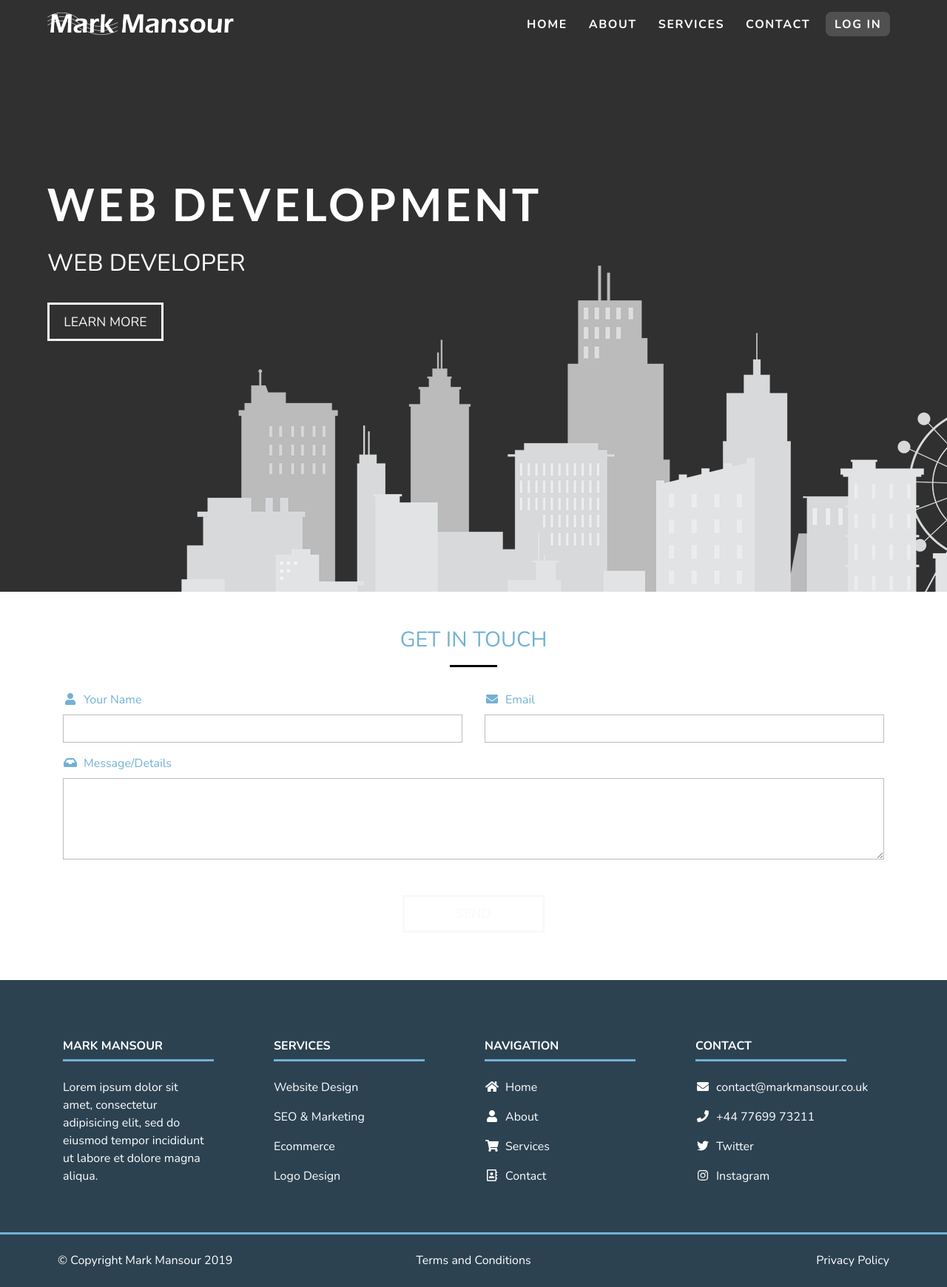
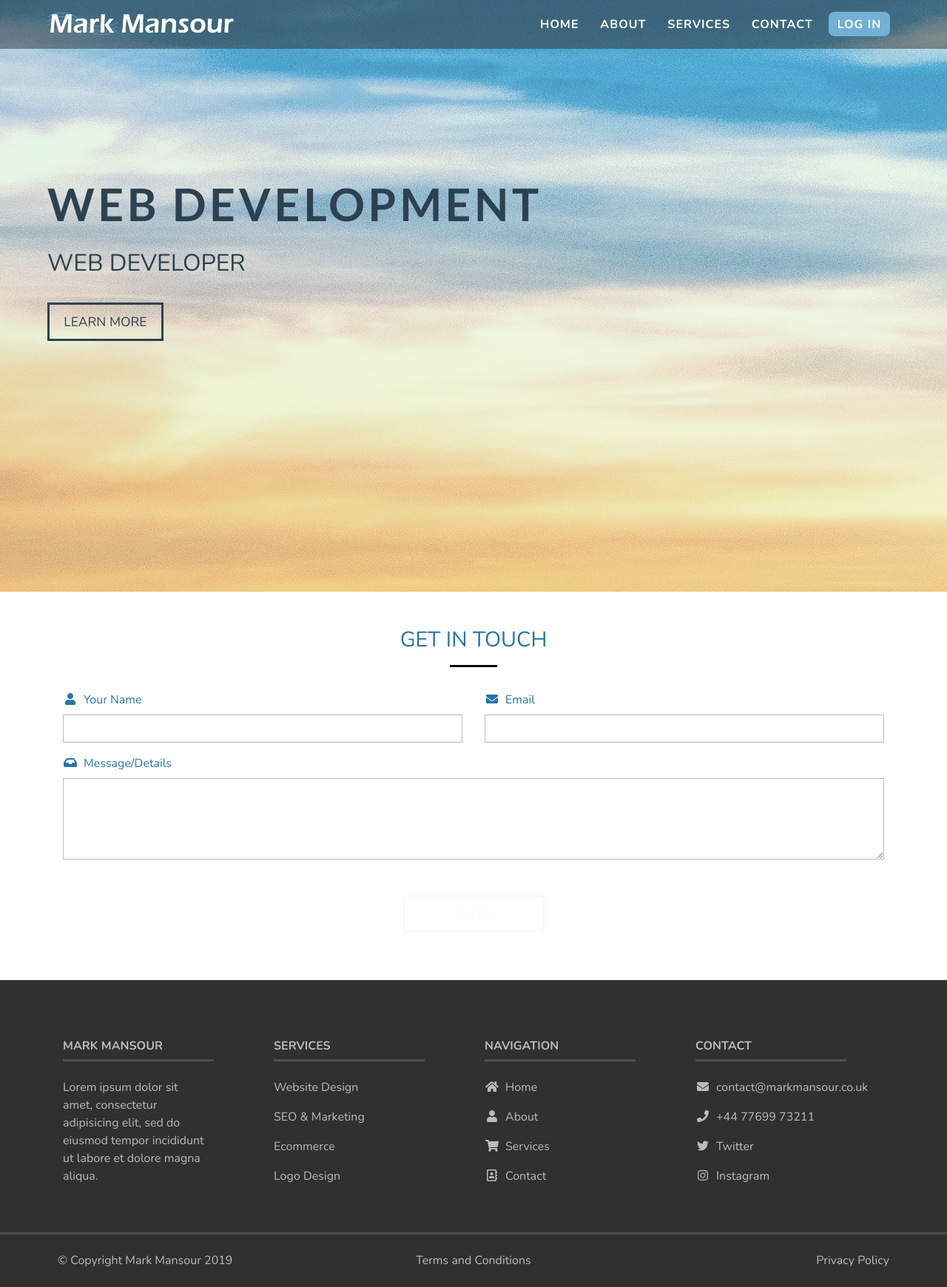
Before and after one commit to MarkMansour1/website, a PHP site: page / in a window 1280 px wide; the page is wider, and only the part inside the window is pictured. Shown: that part at 74% size. Run offline with PHP 8.4, Linux system fonts and the light colour scheme; some libraries are stand-ins or nearby versions.

Commit message:
Light theme

```diff
--- a/css/style.css
+++ b/css/style.css
@@ -33,6 +33,16 @@ body {
   border-radius: 0;
   padding: .6rem 1.2rem;
   font-size: 1.1rem;
+}
+
+.btn-outline-dark {
+  border-color: var(--dblue);
+  color: var(--dblue);
+}
+
+.btn-outline-dark:hover {
+  border-color: var(--dblue);
+  background-color: var(--dblue);
 }
 
 /* Page header */
@@ -73,7 +83,7 @@ hr {
 .home {
   width: 100%;
   height: 100vh;
-  background-image: url(../img/buildings.png);
+  background-image: url(../img/landscape.jpg);
 }
 
 .caption {
@@ -81,7 +91,7 @@ hr {
   max-width: 100%;
   text-transform: uppercase;
   text-align: left;
-  color: white;
+  color: var(--dblue);
   position: absolute;
   left: 5%;
   top: 30%;
@@ -94,9 +104,10 @@ hr {
   /* background-image: linear-gradient(rgba(70, 131, 166, 1), rgba(255, 255, 255, 0)); */
   background-color: rgba(48, 48, 48, 0.5);
   text-transform: uppercase;
+  /* font-family: "Lato", sans-serif; */
   font-weight: 700;
   font-size: 1rem;
-  letter-spacing: .1rem;
+  letter-spacing: 1px;
   padding: .5rem 5%;
 }
 
@@ -139,18 +150,25 @@ hr {
 }
 
 .loginbtn {
-  background-color: var(--mgrey);
+  background-color: var(--lblue);
+  color: white;
   border-radius: .5rem;
-  color: white;
   position: relative;
   top: .5rem;
   padding: .4rem .75rem .3rem;
 }
 
+.btnlogin {
+  font-size: 1rem;
+  font-weight: 700;
+  margin: .1rem 0 0 .2rem;
+  border-radius: 0;
+}
+
 .loginbtn:hover {
+  background-color: var(--mblue);
   color: white;
   text-decoration: none;
-  background-color: rgb(70, 70, 70);
   -webkit-transition: all 0.3s ease-in-out 0s;
   transition: all 0.3s ease-in-out 0s;
 }
@@ -159,7 +177,7 @@ hr {
 
 .contact {
   padding: 3rem 0;
-  color: var(--lblue);
+  color: var(--mblue);
 }
 
 .contact form input, .contact form textarea {
@@ -169,7 +187,7 @@ hr {
 
 .contact form input:focus, .contact form textarea:focus {
   box-shadow: 0 0 0 white;
-  border: 1px solid var(--lblue);
+  border: 1px solid var(--mblue);
 }
 
 .contact form .btn {
@@ -181,8 +199,8 @@ hr {
 /* footer */
 
 footer {
-  background-color: var(--dblue);
-  color: var(--white);
+  background-color: var(--dgrey);
+  color: var(--lgrey);
   padding-top: 5rem;
 }
 
@@ -192,7 +210,7 @@ footer h6 {
 }
 
 footer hr {
-  border-top: .2rem solid var(--lblue);
+  border-top: .2rem solid var(--mgrey);
   display: inline-block;
   width: 80%;
   margin: 0 0 1rem;
@@ -203,11 +221,11 @@ footer .footer-description {
 }
 
 footer a {
-  color: var(--white);
+  color: var(--lgrey);
 }
 
 footer a:hover {
-  color: var(--lgrey);
+  color: var(--wgrey);
   text-decoration: none;
 }
 
--- a/index.php
+++ b/index.php
@@ -15,10 +15,9 @@
 	session_start();
 	?>
 
-
 	<nav class="navbar navbar-dark navbar-expand-lg fixed-top">
 		<a href="#home" class="navbar-brand">
-			<img src="img/logo_light_grey.png">
+			<img src="img/logo_light.png">
 		</a>
 		<button type="button" class="navbar-toggler " data-toggle="collapse" data-target="#navbarResponsive">
 			<span class="navbar-toggler-icon"></span>
@@ -49,7 +48,7 @@
 		<div class="caption">
 			<h1>Web Development</h1>
 			<h3>Web Developer</h3>
-			<a href="" class="btn btn-outline-light btn-lg">Learn More</a>
+			<a href="" class="btn btn-outline-dark btn-lg">Learn More</a>
 		</div>
 	</div>
 	<!-- end home -->
```
Also changed, not shown: css/fixed.css (added), img/landscape.jpg (added).
